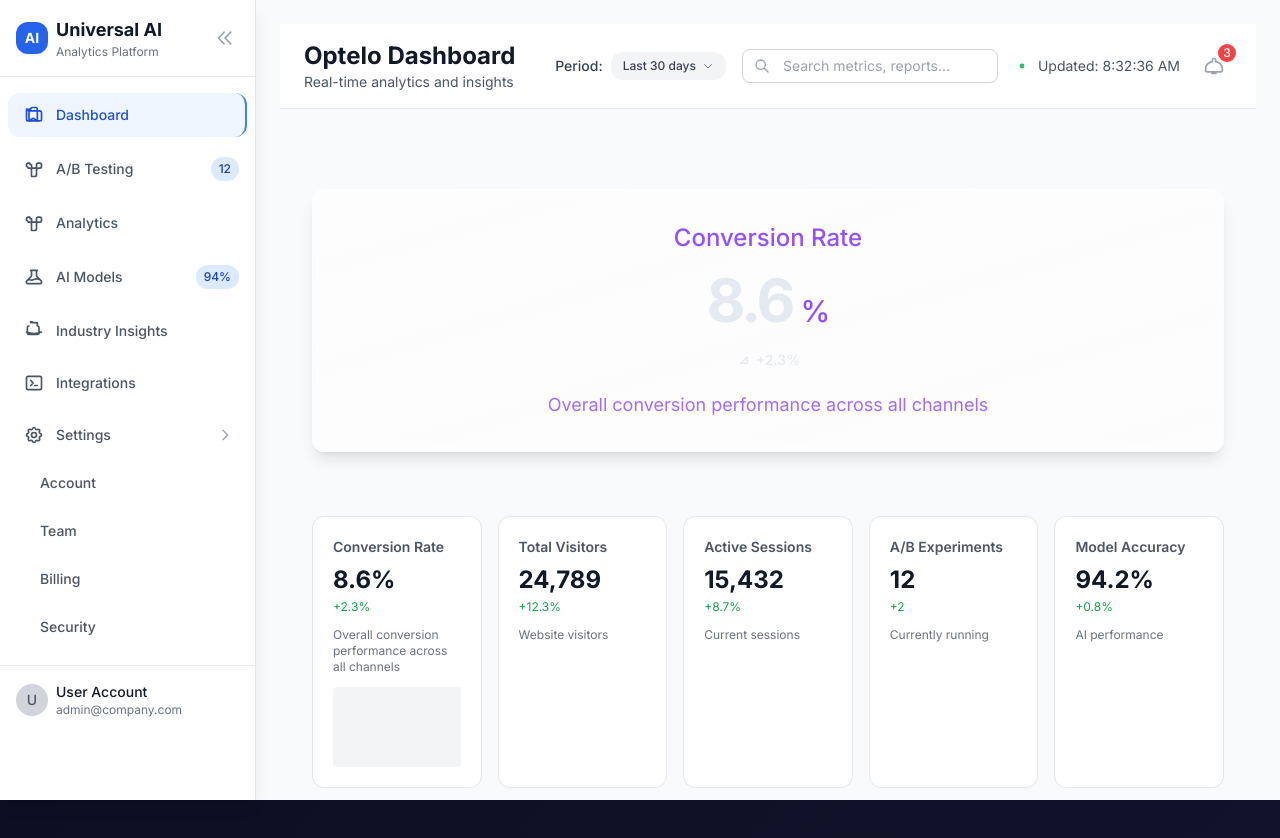
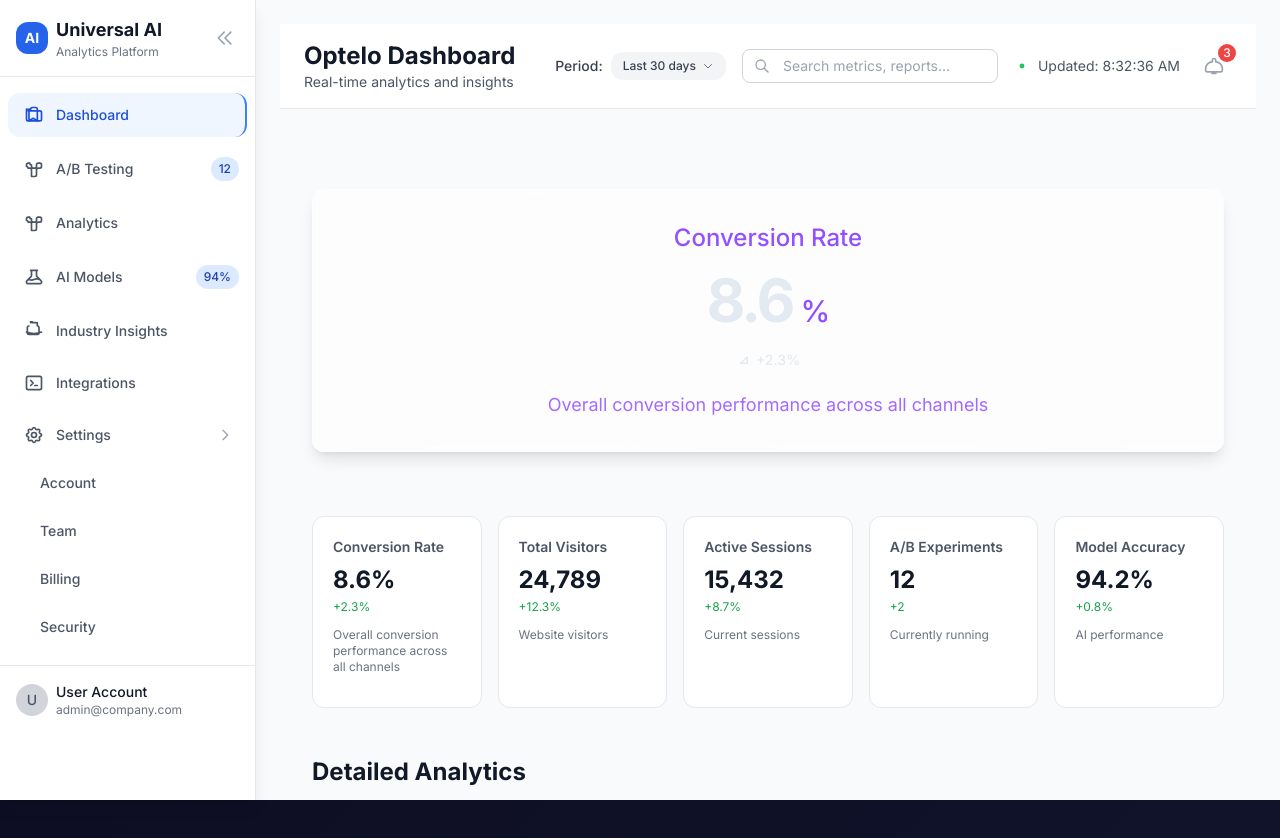
Before and after one commit to alexyc9381/optimizely, a Next.js app in the folder apps/web/: page / in a window 1280 px wide. Shown: the top 838 px of the page. Built offline with nearby package versions, Linux system fonts and the light colour scheme.

Commit message:
fix(dashboard): Remove placeholder chart container from Conversion Rate card
- Remove h-20 chart container div and its animate-pulse placeholder
- Clean up metric card layout by removing unused chart area
- Conversion Rate card now displays only metric value and description

```diff
--- a/apps/web/components/UniversalAIDashboard.tsx
+++ b/apps/web/components/UniversalAIDashboard.tsx
@@ -432,9 +432,6 @@ const UniversalAIDashboard: React.FC = () => {
               <div className='text-xs text-gray-500 mb-3'>
                 Overall conversion performance across all channels
               </div>
-              <div className='h-20'>
-                <div className='h-full bg-gray-100 rounded animate-pulse' />
-              </div>
             </div>
 
             {/* Total Visitors Card */}
```
